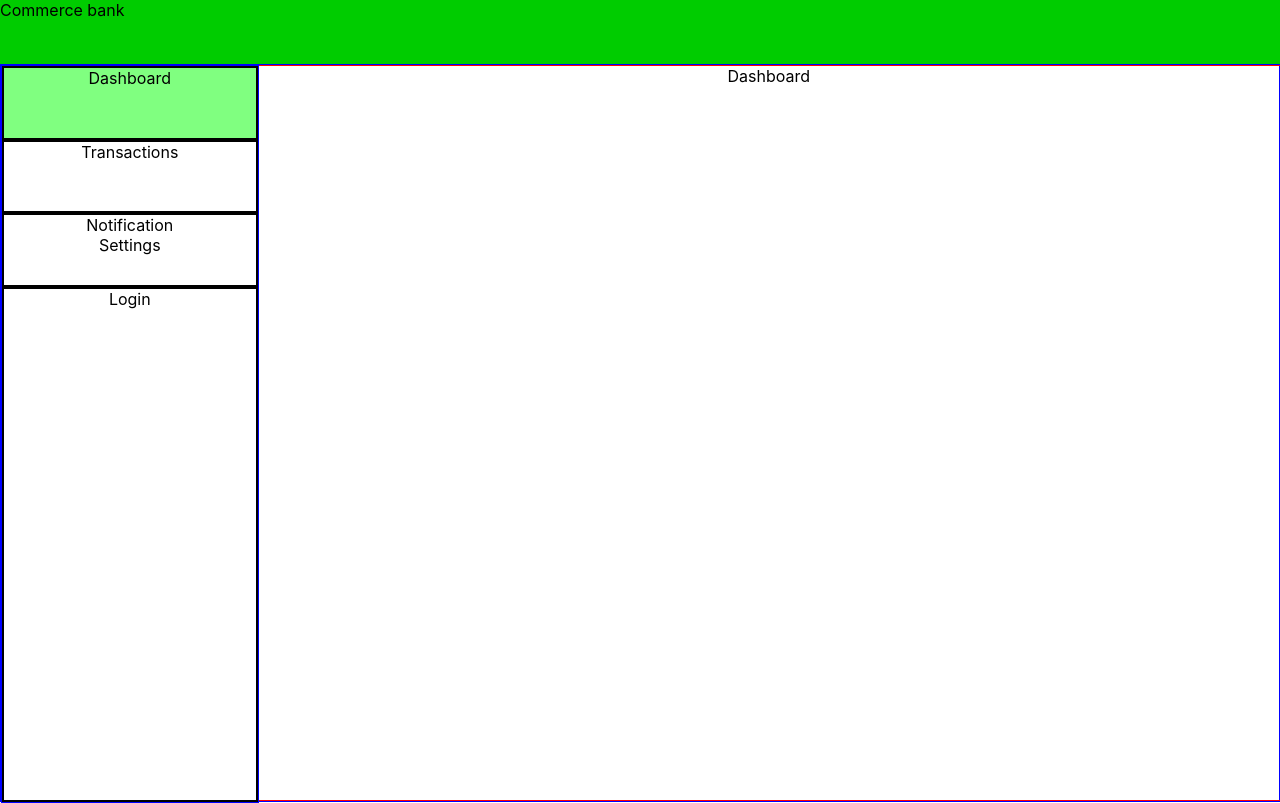
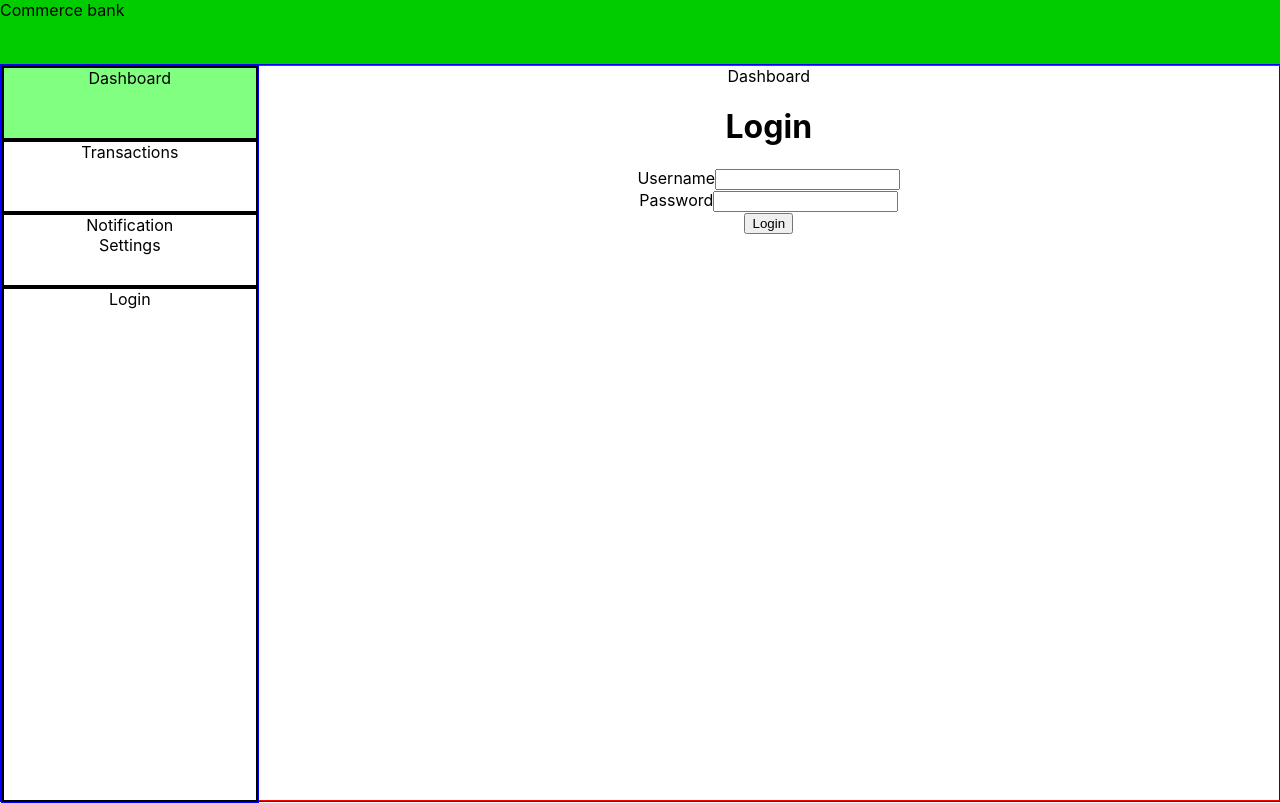
Before and after one commit to umkc-cs-451-2020-spring/semester-project-group-3, a React (Create React App) app: page / in a window 1280 px wide. Built offline with nearby package versions, Linux system fonts and the light colour scheme.

Commit message:
* Added prop-type and classnames packages * Rendered LoginPage component on App

```diff
--- a/package.json
+++ b/package.json
@@ -8,8 +8,10 @@
     "@testing-library/user-event": "^7.2.1",
     "@types/mysql": "^2.15.8",
     "body-parser": "^1.19.0",
+    "classnames": "^2.2.6",
     "express": "^4.17.1",
     "mysql": "^2.18.1",
+    "prop-types": "^15.7.2",
     "react": "^16.12.0",
     "react-dom": "^16.12.0",
     "react-redux": "^7.1.3",
--- a/src/components/Login/LoginForm.js
+++ b/src/components/Login/LoginForm.js
@@ -1,8 +1,7 @@
 import React from 'react';
-import { ReactComponent } from '*.svg';
 import UsernamePassword from './UsernamePassword';
 
-class LoginForm extends ReactComponent{
+class LoginForm extends React.Component{
 
     constructor(props) {
         super(props);
@@ -25,7 +24,7 @@ class LoginForm extends ReactComponent{
     }
 
     render () {
-        const {errors, identifier, password, }
+        const {errors, identifier, password, } = this.state;
         return (
             <form>
                 <h1>Login</h1>
@@ -48,10 +47,12 @@ class LoginForm extends ReactComponent{
                 />
 
                 <div className="form-group">
-                    <button className="btn btn-primary btn-lg" disabled={isLoading}>Login</button>
+                    <button className="btn btn-primary btn-lg">Login</button>
                 </div>
 
             </form>
         );
     }
 }
+
+export default LoginForm;
--- a/src/components/Login/LoginPage.js
+++ b/src/components/Login/LoginPage.js
@@ -1,10 +1,11 @@
 import React from 'react';
 import styled from 'styled-components';
+import LoginForm from './LoginForm'
 
 function LoginPage(){
     return (
       <div className="row">
-        <div className=".col-md-4.col-md-offset-4">
+        <div className="col-md-4 col-md-offset-4">
             <LoginForm />
         </div>
       </div>
--- a/src/components/Login/index.js
+++ b/src/components/Login/index.js
@@ -1,3 +1,3 @@
-import Login from './Login';
+import LoginPage from './LoginPage';
 
-export default Login;
+export default LoginPage;
--- a/src/pages/App.js
+++ b/src/pages/App.js
@@ -1,6 +1,7 @@
 import React from 'react';
 import '../styles/App.css';
 import Layout from '../components/Layout';
+import LoginPage from '../components/Login'
 
 function App() {
 // TODO logic for render component AKA Dashboard, Notification, Transaction
@@ -9,7 +10,7 @@ function App() {
   return (
     <div className="App">
       <Layout>
-
+        <LoginPage />
       </Layout>
     </div>
   );
```
Also changed, not shown: src/components/Login/UsernamePassword.js (+8 -7 lines), 1 other file (tests, documents, lock files or other folders).
